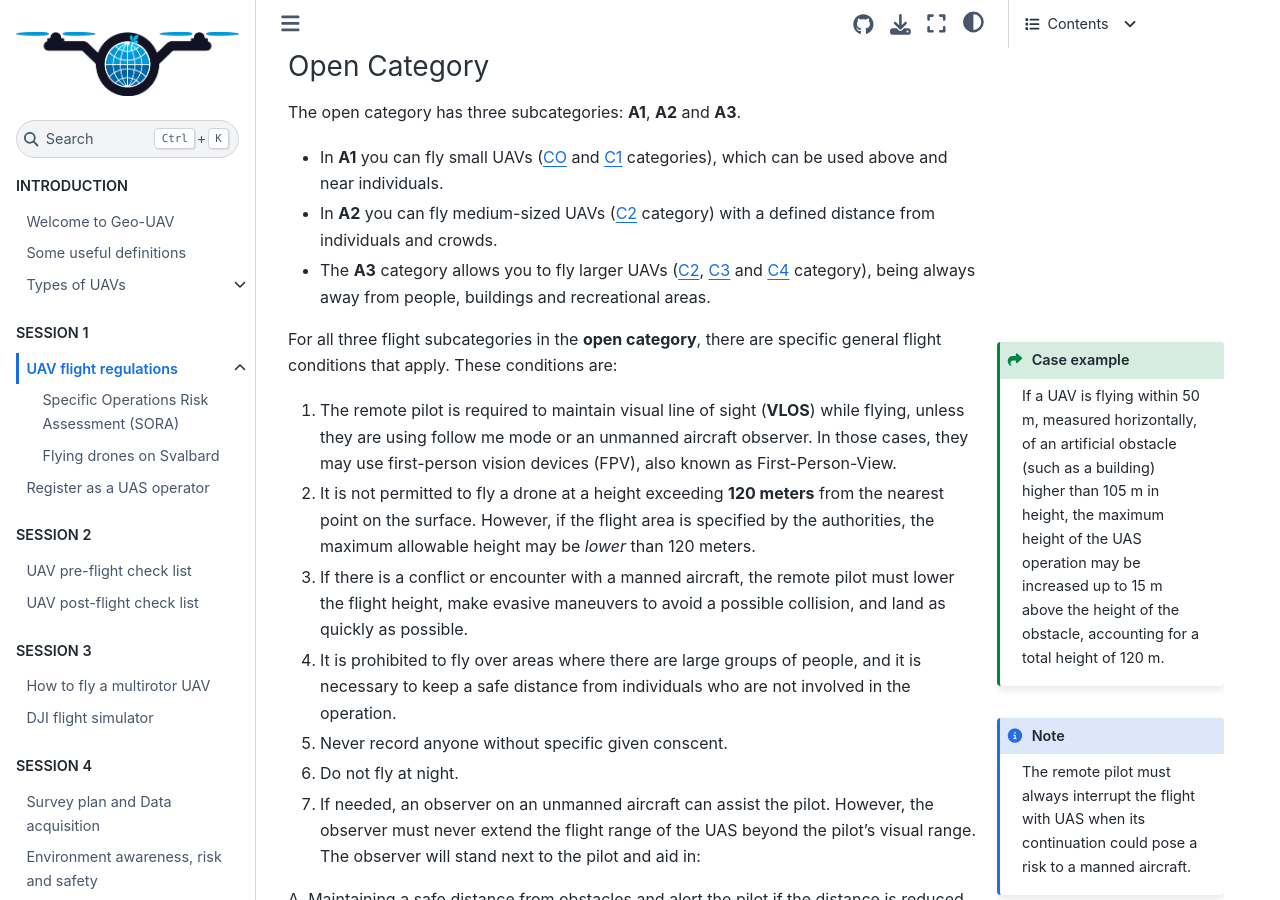
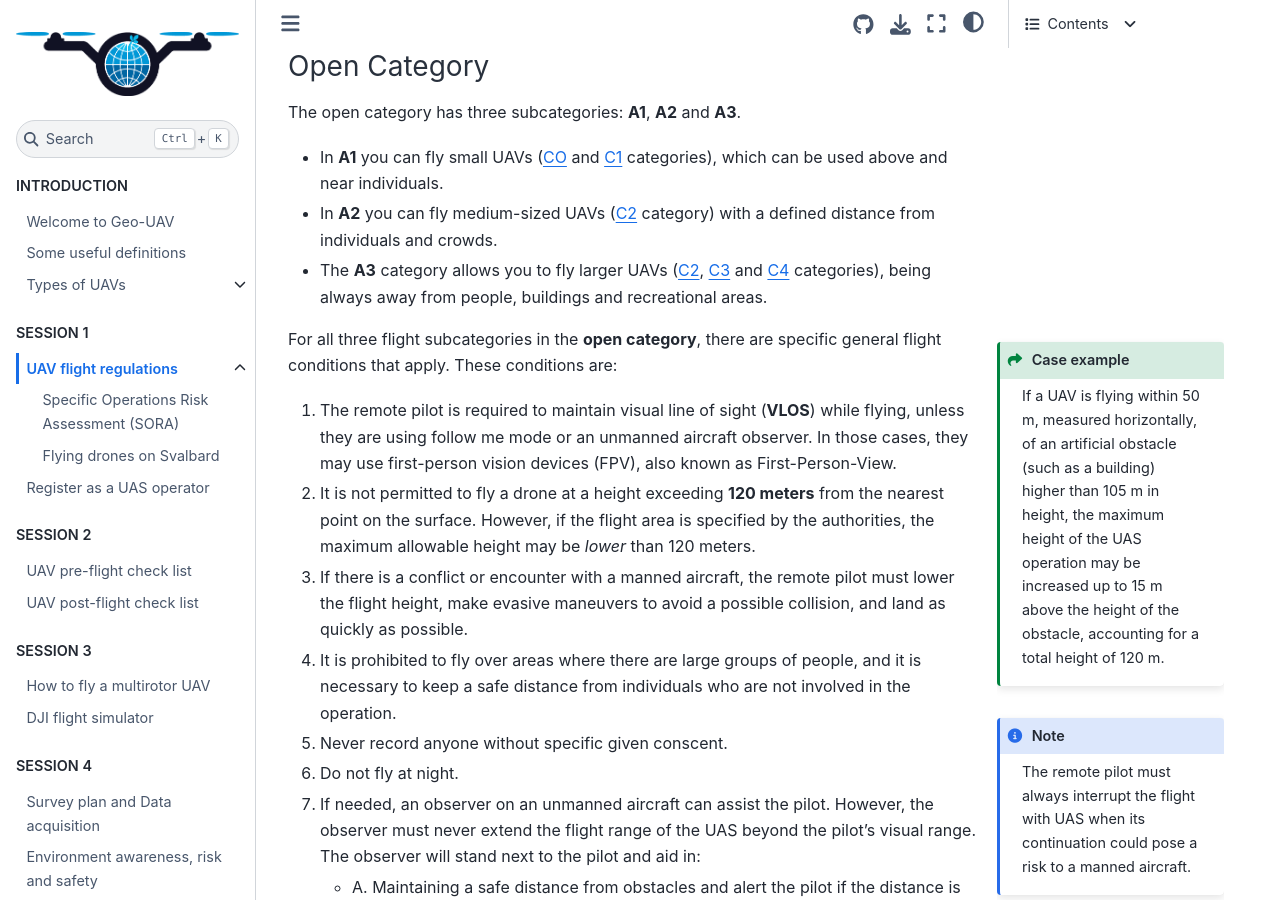
Before and after one commit to UNISvalbard/Geo-UAV, a Jupyter Book: the page built from content/lessons/regulations/regulations.md, in a window 1280 px wide and 900 px high, scrolled down 1577 px. Built offline with Jupyter Book 1.0.4 settings and Sphinx 7.4.7 and the Sphinx Book theme 1.1.4, drawn with Linux system fonts in a browser that asks for light colours; cross-references to code outside the pages are shown as plain code.

Commit message:
udpdates

`````diff
--- a/content/lessons/regulations/regulations.md
+++ b/content/lessons/regulations/regulations.md
@@ -38,7 +38,7 @@ A visual representation of the adopted three categories of UAV operations publis
 The open category has three subcategories: **A1**, **A2** and **A3**.
 - In **A1** you can fly small UAVs ([CO](https://unisvalbard.github.io/Geo-UAV/content/lessons/uav_types/uav_classes.html#class-0-with-camera) and [C1](https://unisvalbard.github.io/Geo-UAV/content/lessons/uav_types/uav_classes.html#class-1) categories), which can be used above and near individuals.
 - In **A2** you can fly medium-sized UAVs ([C2](https://unisvalbard.github.io/Geo-UAV/content/lessons/uav_types/uav_classes.html#class-2-with-low-speed-mode) category) with a defined distance from individuals and crowds.
-- The **A3** category allows you to fly larger UAVs ([C2](https://unisvalbard.github.io/Geo-UAV/content/lessons/uav_types/uav_classes.html#class-2-with-low-speed-mode), [C3](https://unisvalbard.github.io/Geo-UAV/content/lessons/uav_types/uav_classes.html#class-3) and [C4](https://unisvalbard.github.io/Geo-UAV/content/lessons/uav_types/uav_classes.html#class-4) category), being always away from people, buildings and recreational areas.
+- The **A3** category allows you to fly larger UAVs ([C2](https://unisvalbard.github.io/Geo-UAV/content/lessons/uav_types/uav_classes.html#class-2-with-low-speed-mode), [C3](https://unisvalbard.github.io/Geo-UAV/content/lessons/uav_types/uav_classes.html#class-3) and [C4](https://unisvalbard.github.io/Geo-UAV/content/lessons/uav_types/uav_classes.html#class-4) categories), being always away from people, buildings and recreational areas.
 
 ````{margin}
 ```{admonition} Case example
@@ -83,10 +83,8 @@ For all three flight subcategories in the **open category**, there are specific
 6. Do not fly at night.
 
 7. If needed, an observer on an unmanned aircraft can assist the pilot. However, the observer must never extend the flight range of the UAS beyond the pilot's visual range. The observer will stand next to the pilot and aid in:
-
-A. Maintaining a safe distance from obstacles and alert the pilot if the distance is reduced.
-
-B. Help the pilot stay aware of the surroundings and potential hazards.
+    - A. Maintaining a safe distance from obstacles and alert the pilot if the distance is reduced.
+    - B. Help the pilot stay aware of the surroundings and potential hazards.
 
 8. In the open category, it is prohibited to transport dangerous goods with the UAS or to drop or project any material or object.
 
`````
